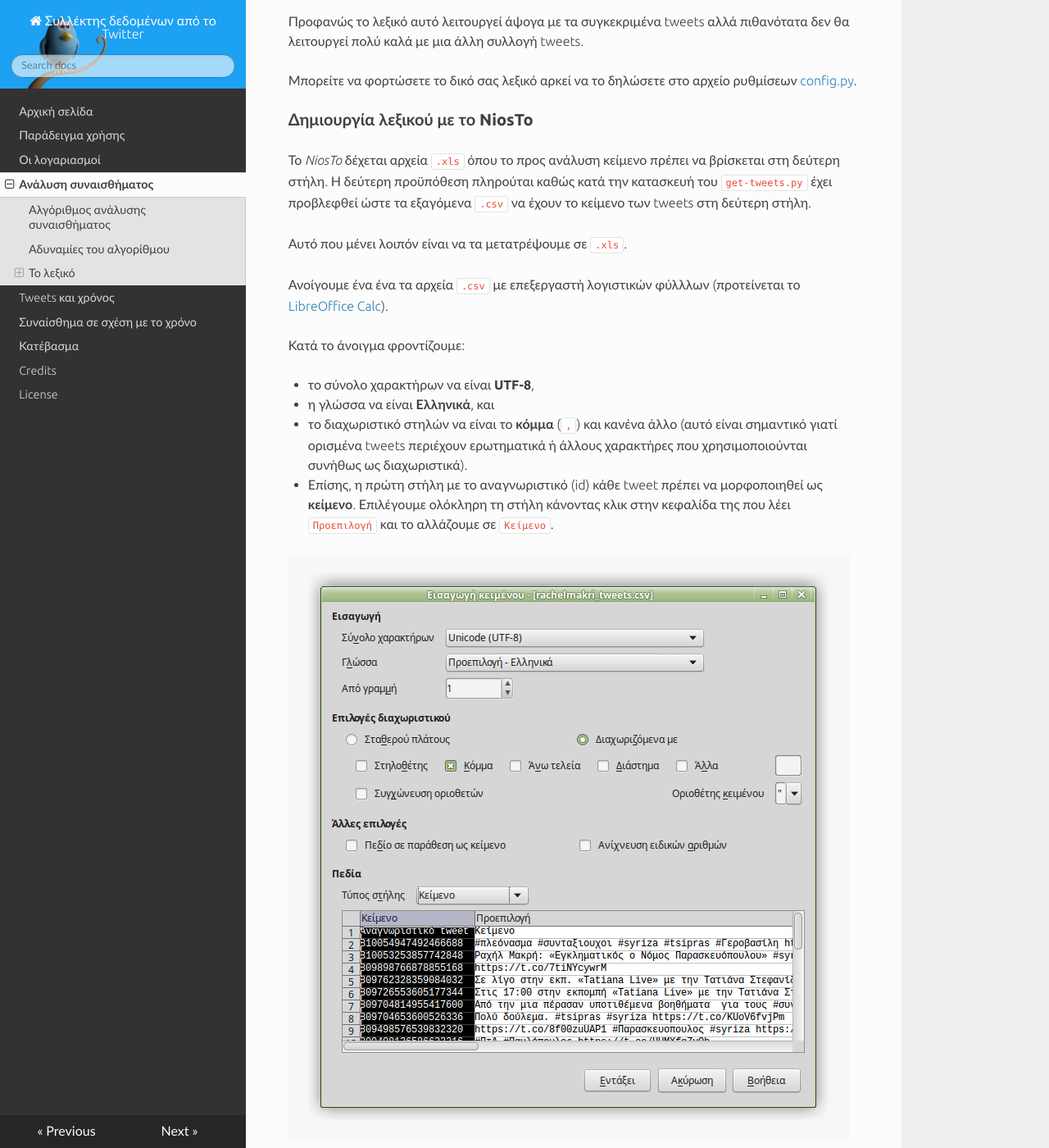
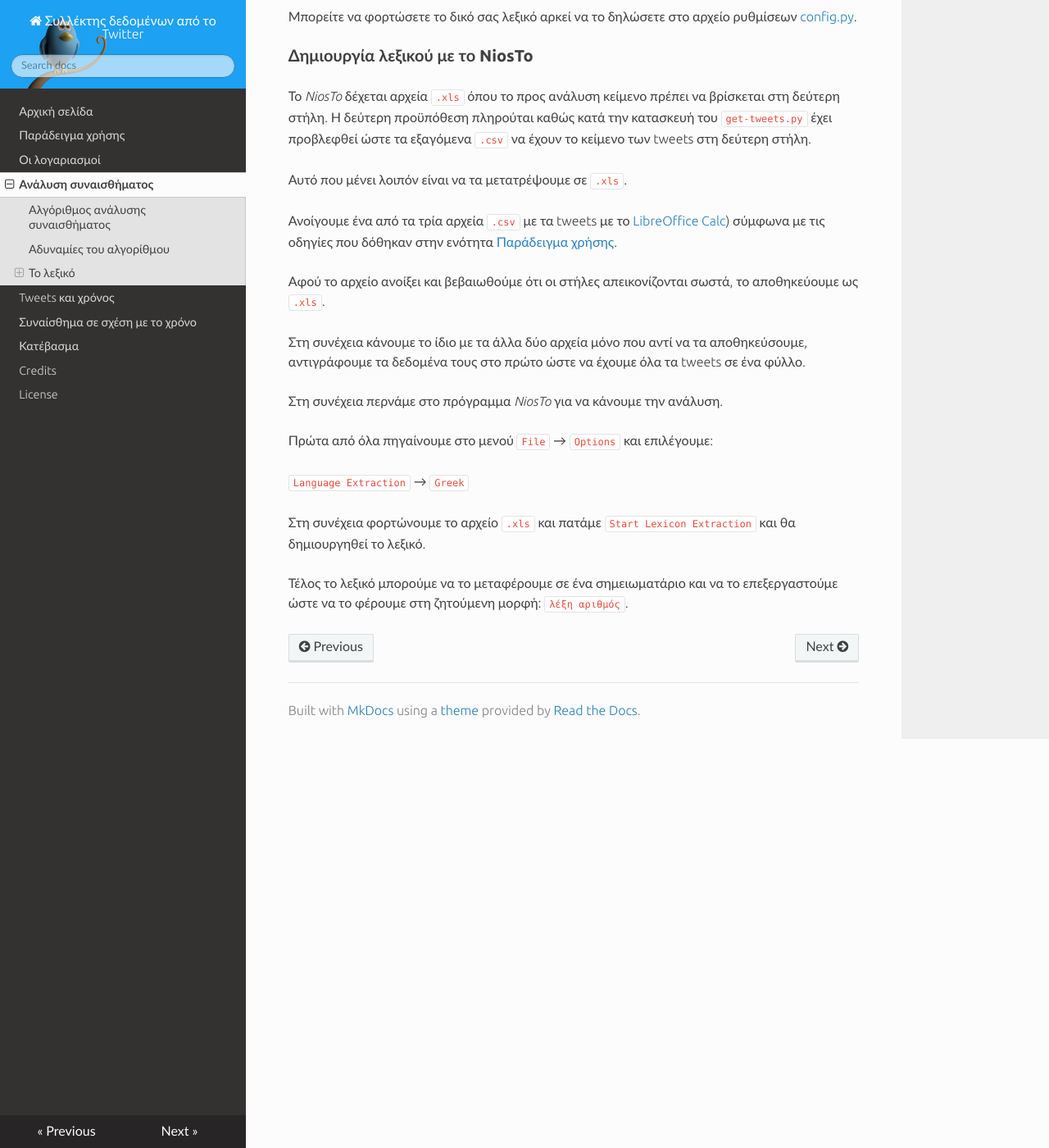
Before and after one commit to Protonotarios/get-tweets, an MkDocs documentation site: the page built from docs/Παράδειγμα/Ανάλυση-συναισθήματος.md, in a window 1280 px wide and 1400 px high, scrolled down 1981 px. Shown: the whole window at 82% size. Built offline with MkDocs 1.6.1, drawn with Linux system fonts in a browser that asks for light colours; nearby versions of some CDN libraries; old or Windows-style settings are respelled for this version of MkDocs; some of the changed text lies outside the part shown.

Commit message:
Ανακατάταξη

````diff
--- a/docs/Παράδειγμα/Ανάλυση-συναισθήματος.md
+++ b/docs/Παράδειγμα/Ανάλυση-συναισθήματος.md
@@ -33,11 +33,8 @@
 
 
 1.  Φορτώνει το λεξικό ως greeklish μικρά.
-        ```
+    ```
     for line in open('lexicon-file.txt'):
-        word, score = line.split()
-        greeklish_word = unidecode(word.decode('utf-8')).lower()
-        lexico[greeklish_word] = int(score)
     ```
 2.  Μετατρέπει τη φράση σε greeklish μικρά, και
 3.  σπάει τη φράση σε λέξεις με βάση τα κενά:
@@ -107,25 +104,10 @@
 
 Αυτό που μένει λοιπόν είναι να τα μετατρέψουμε σε `.xls`.
 
-Ανοίγουμε ένα ένα τα αρχεία `.csv` με επεξεργαστή λογιστικών φύλλλων
-(προτείνεται το [LibreOffice Calc](https://el.libreoffice.org/)).
-
-Κατά το άνοιγμα φροντίζουμε:
-
-* το σύνολο χαρακτήρων να είναι **UTF-8**,
-* η γλώσσα να είναι **Ελληνικά**, και
-* το διαχωριστικό στηλών να είναι το **κόμμα** (`,`) και κανένα άλλο
-(αυτό είναι σημαντικό γιατί ορισμένα tweets περιέχουν ερωτηματικά ή άλλους
-χαρακτήρες που χρησιμοποιούνται συνήθως ως διαχωριστικά).
-* Επίσης, η πρώτη στήλη με το αναγνωριστικό (id) κάθε tweet πρέπει να
-μορφοποιηθεί ως **κείμενο**. Επιλέγουμε ολόκληρη τη στήλη κάνοντας κλικ
-στην κεφαλίδα της που λέει `Προεπιλογή` και το αλλάζουμε σε `Κείμενο`.
-
-![στιγμιότυπο οθόνης από το Calc](calc-screenshot.png)
-
-* Σημαντικό επίσης η στήλη με την ημερομηνία να οριστεί ως `Ημερομηνία ΕΜΗ`.
-
-![στιγμιότυπο οθόνης από το Calc](calc-screenshot2.png)
+Ανοίγουμε ένα από τα τρία αρχεία `.csv` με τα tweets με το
+[LibreOffice Calc](https://el.libreoffice.org/))
+σύμφωνα με τις οδηγίες που δόθηκαν στην ενότητα
+[Παράδειγμα χρήσης](Παράδειγμα-χρήσης.md).
 
 Αφού το αρχείο ανοίξει και βεβαιωθούμε ότι οι στήλες απεικονίζονται
 σωστά, το αποθηκεύουμε ως `.xls`.
````
Also changed, not shown: docs/Παράδειγμα/Παράδειγμα-χρήσης.md (+23 -0 lines).
